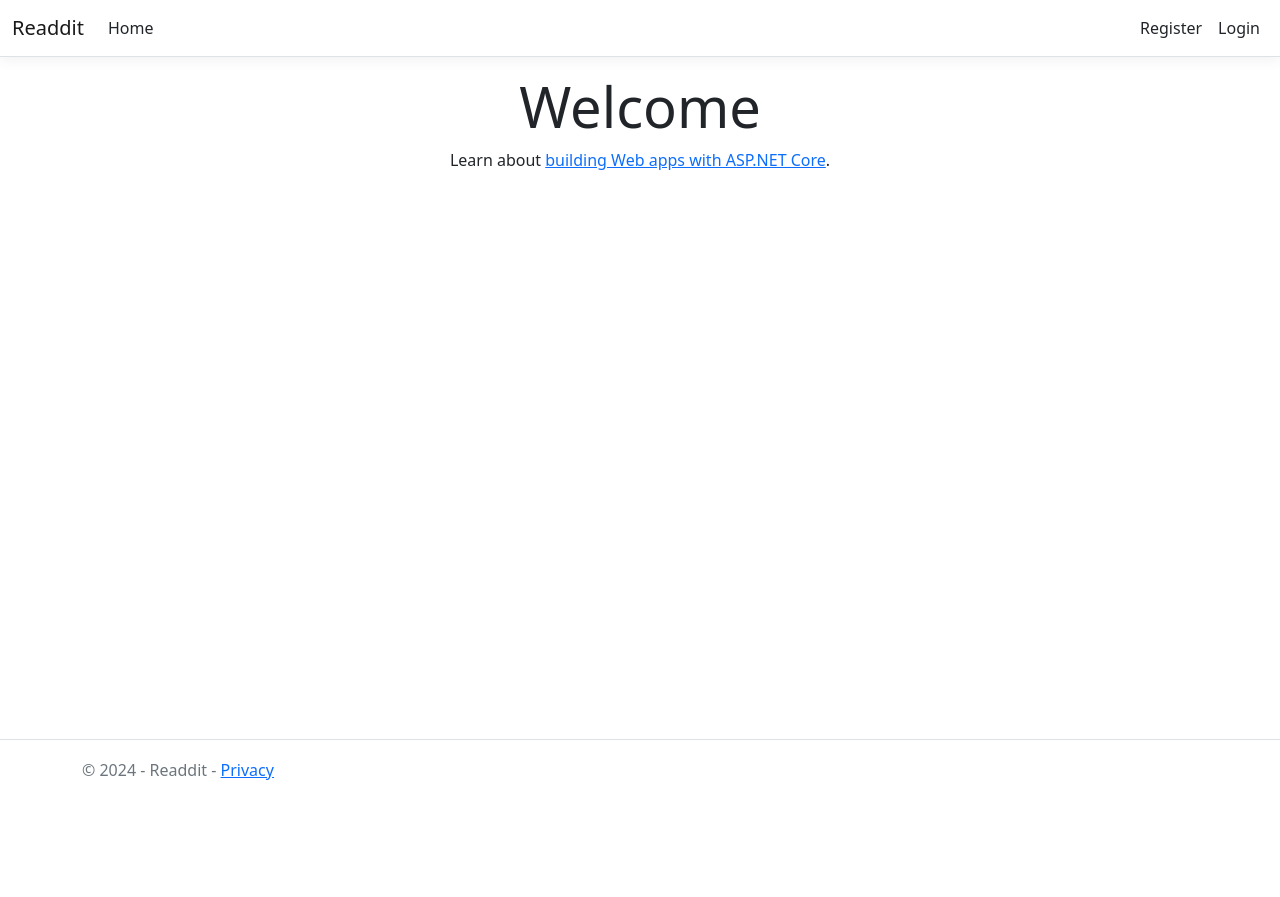
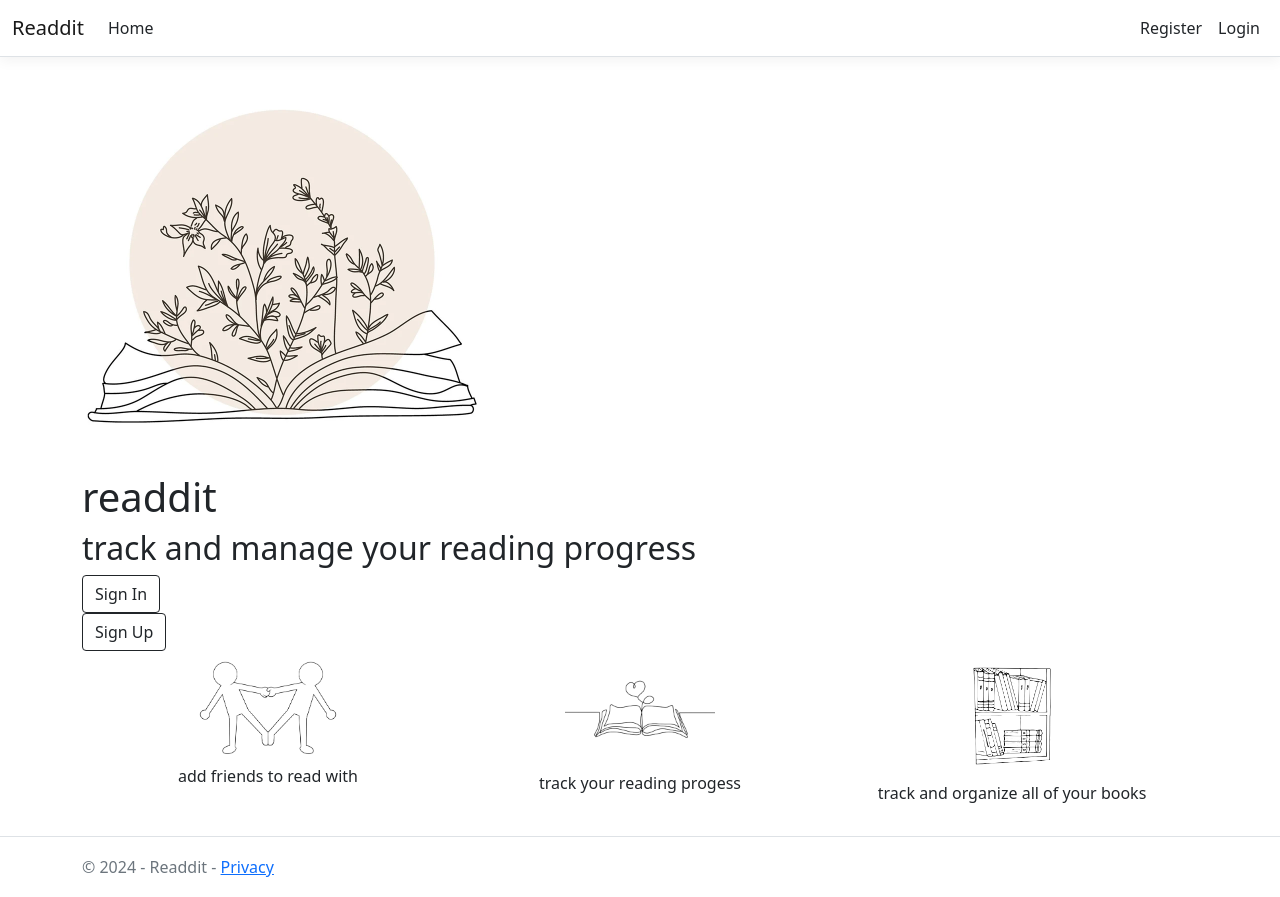
Before and after one commit to mirsaalf/Readdit, an ASP.NET Core app: page / in a window 1280 px wide. Before the commit the page ends 780 px from the top, so only its background shows below. Run offline with ASP.NET Core 8, Linux system fonts and the light colour scheme; style sheets or scripts are compiled from the project's sources; some libraries are stand-ins or nearby versions.

Commit message:
Created the default homepage

```diff
--- a/Readdit/Views/Home/Index.cshtml
+++ b/Readdit/Views/Home/Index.cshtml
@@ -1,8 +1,56 @@
+@using Microsoft.AspNetCore.Identity
+@using Readdit.Areas.Identity.Data
+@using Readdit.Models
+
+@inject SignInManager<ApplicationUser> SignInManager
+@inject UserManager<ApplicationUser> UserManager
 @{
     ViewData["Title"] = "Home Page";
 }
 
-<div class="text-center">
-    <h1 class="display-4">Welcome</h1>
-    <p>Learn about <a href="https://learn.microsoft.com/aspnet/core">building Web apps with ASP.NET Core</a>.</p>
-</div>
+<html>
+<head>
+    <link rel="stylesheet"
+          href="https://fonts.googleapis.com/css2?family=Handlee">
+</head>
+<body>
+    <div class="welcome-image">
+        <img width="400" src="/images/book.webp" />
+    </div>
+
+    <div class="welcome">
+        <h1> readdit</h1>
+        <h2> track and manage your reading progress</h2>
+    </div>
+
+@*     add functionality to buttons *@
+    <div id="sign-in-up">
+        <form action="/Identity/Account/Login">
+            <button type="submit" class="btn btn-outline-dark">Sign In</button>
+        </form>
+    </div>
+    <div>
+        <form action="/Identity/Account/Register">
+            <button type="submit" class="btn btn-outline-dark">Sign Up</button>
+        </form>
+    </div>
+
+    <div class="container text-center">
+        <div class="row align-items-start">
+            <div class="col">
+                <img width="150" src="/images/friends-removebg-preview.png" />
+                <p>add friends to read with</p>
+            </div>
+            <div class="col">
+                <img width="150" src="/images/heart-removebg-preview.png" />
+                <p>track your reading progess</p>
+            </div>
+            <div class="col">
+                <img width="130" src="/images/shelff-removebg-preview.png" />
+                <p>track and organize all of your books</p>
+            </div>
+        </div>
+    </div>
+
+</body>
+</html>
```
